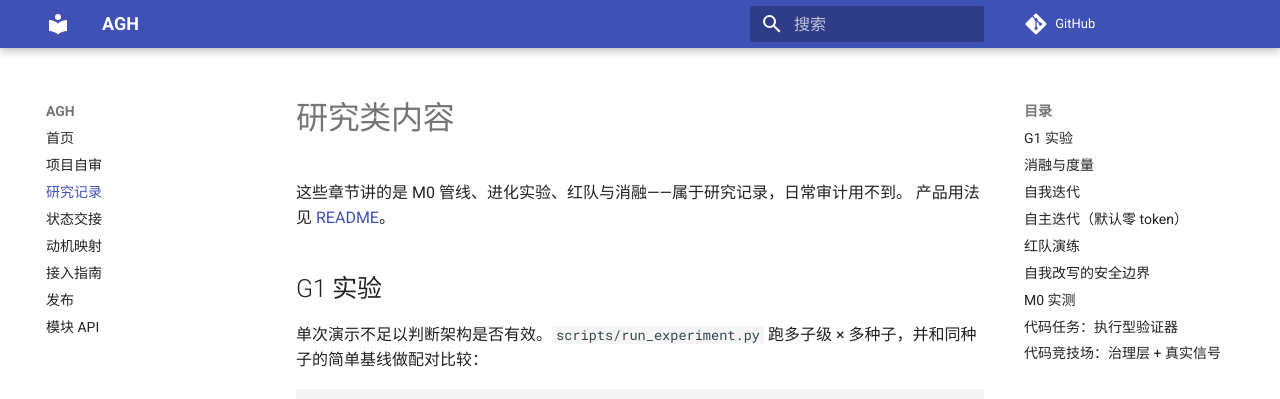
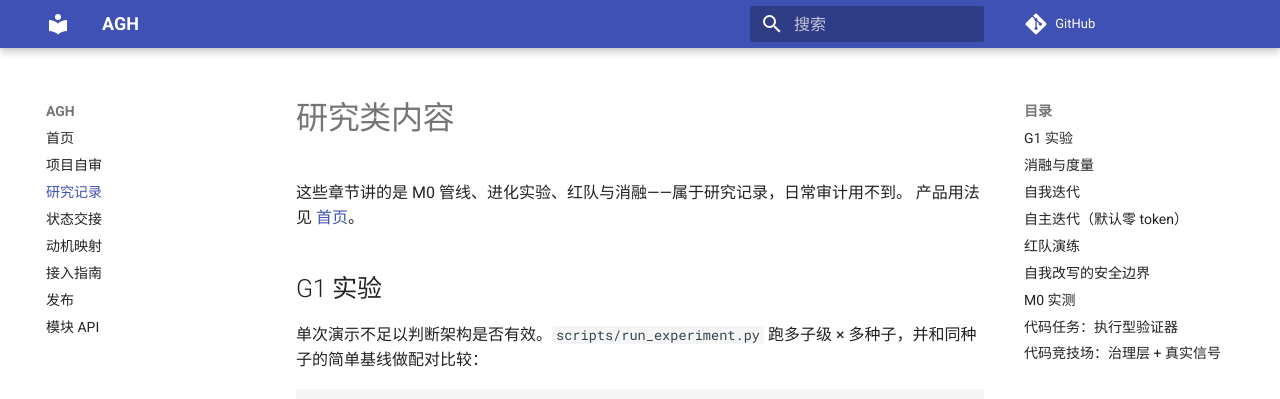
Before and after one commit to Gray2006/AGH, an MkDocs documentation site: the page built from docs/research.md, in a window 1280 px wide and 900 px high. Shown: the top 399 px of the window. Built offline with MkDocs 1.6.1 and Material for MkDocs 9.7.7, drawn with Linux system fonts in a browser that asks for light colours; comment, search, counter and statistics services are not loaded.

Commit message:
docs: fix internal link in research.md

```diff
--- a/docs/research.md
+++ b/docs/research.md
@@ -1,7 +1,7 @@
 # 研究类内容
 
 这些章节讲的是 M0 管线、进化实验、红队与消融——属于研究记录，日常审计用不到。
-产品用法见 [README](../README.md)。
+产品用法见 [首页](index.md)。
 
 ## G1 实验
 
```
